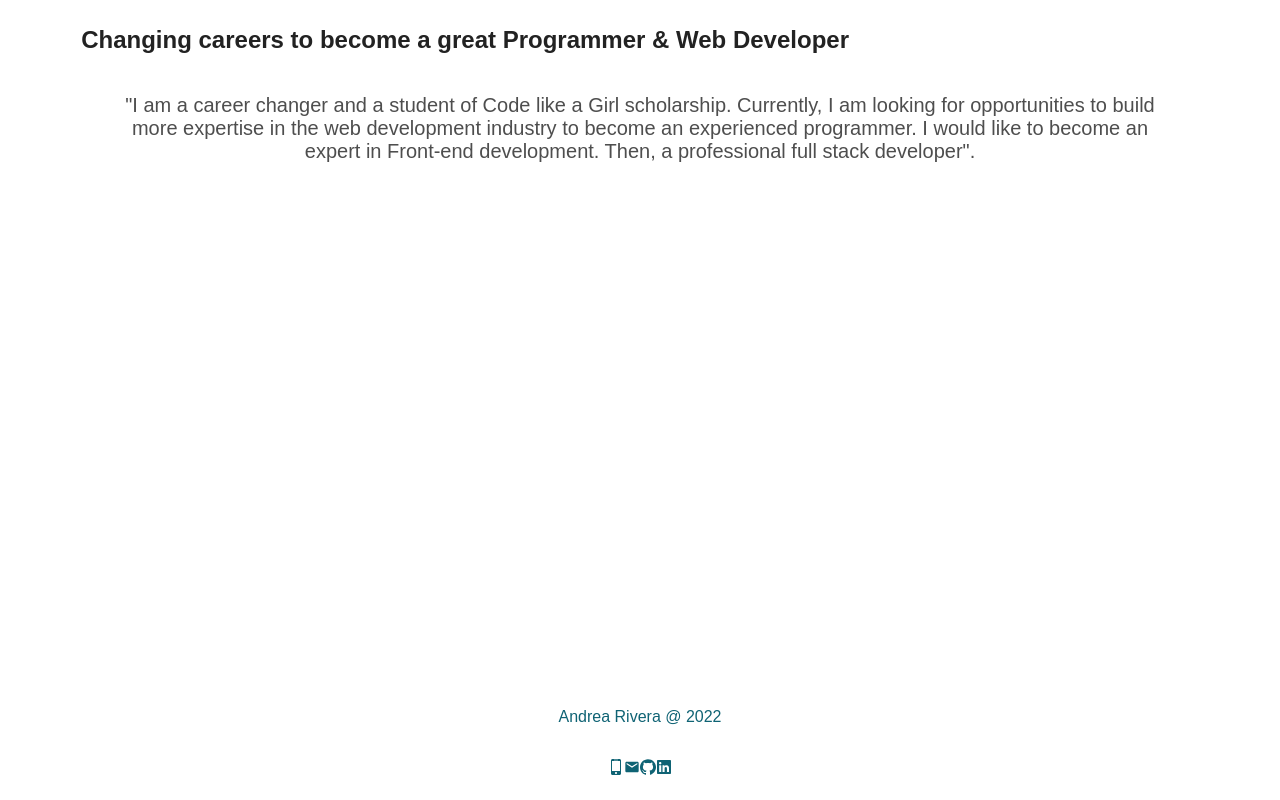
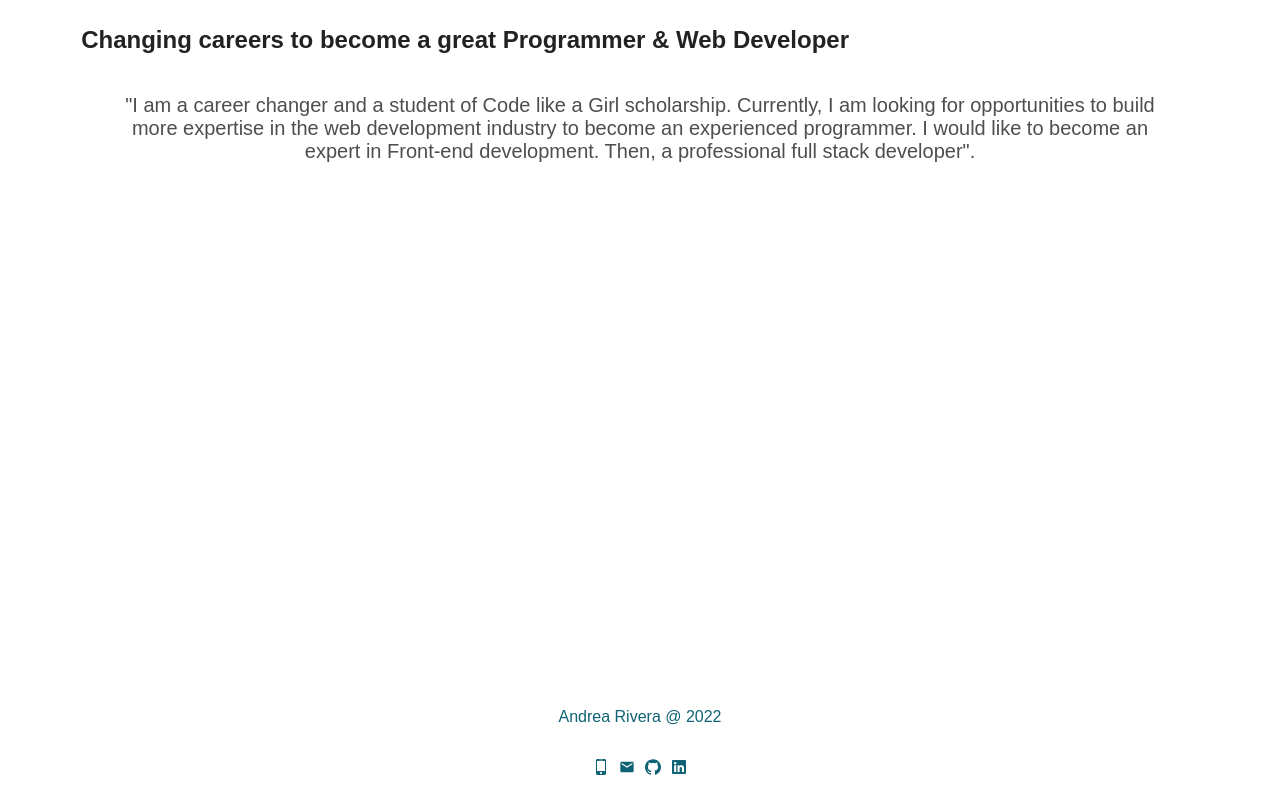
Before and after one commit to Andrea-Rivera/FinalReactProject, a React (Create React App) app: page / in a window 1280 px wide. Shown: the part 412-1212 px from the top of the page. Built offline with nearby package versions, Linux system fonts and the light colour scheme.

Commit message:
update icon's style

```diff
--- a/src/components/footer/footer.module.css
+++ b/src/components/footer/footer.module.css
@@ -10,7 +10,8 @@
     height: 50px;
     width: 100%;
     color: var(--link-color);
+}
 
-
-
+.icon{
+    margin : 5px;
 }
```
